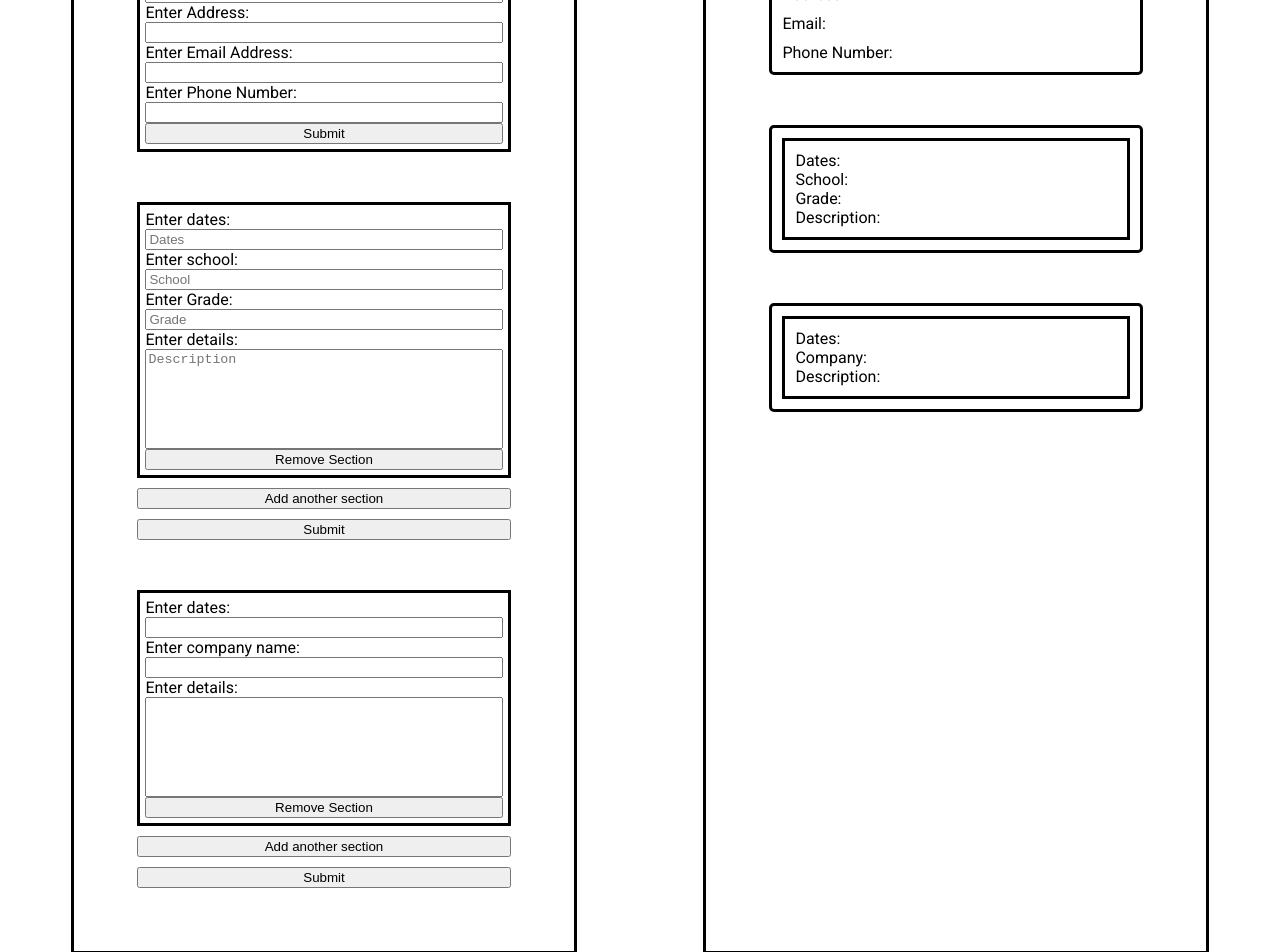
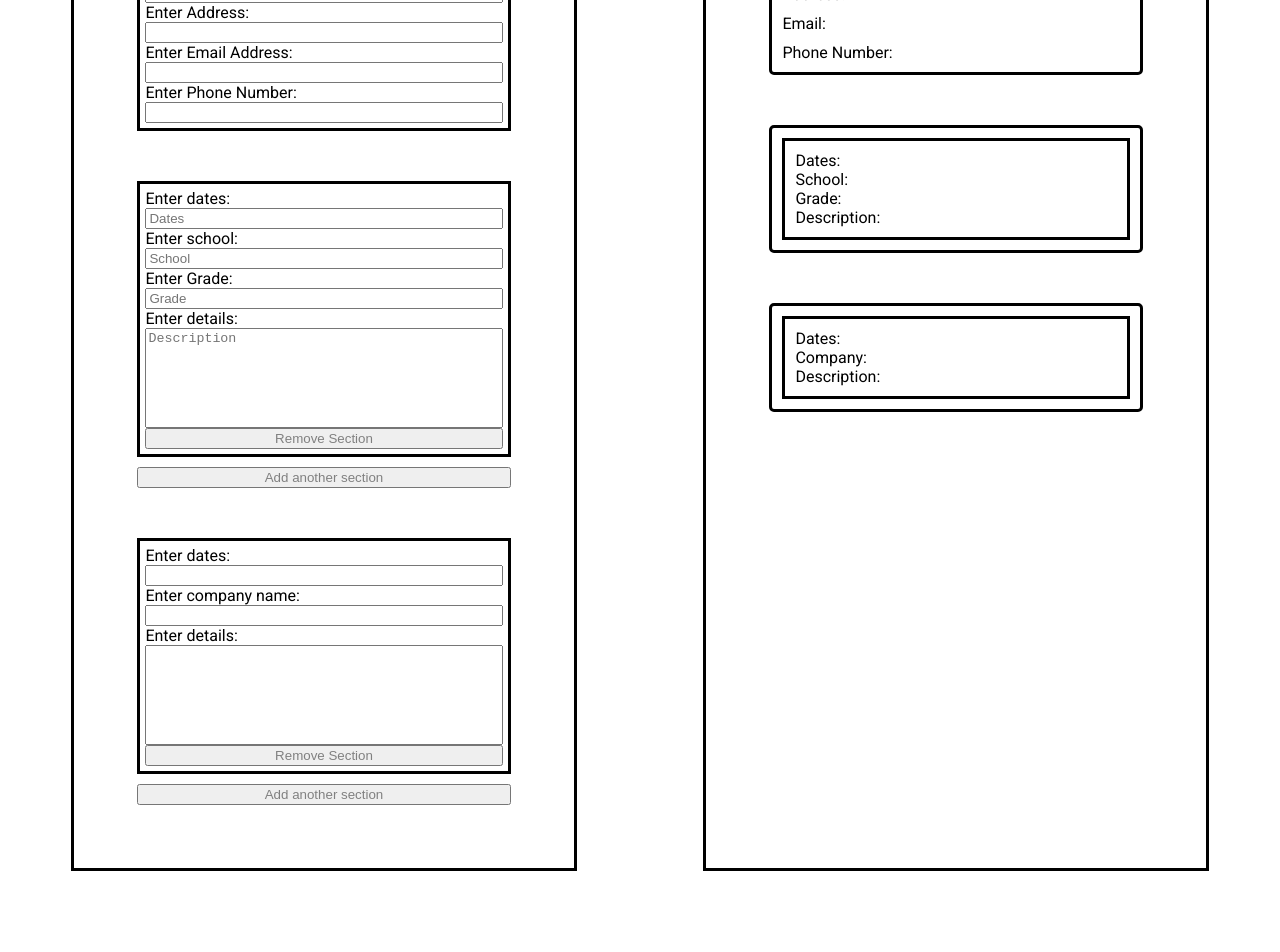
Before and after one commit to dunsd/cv-project, a React (Create React App) app: page / in a window 1280 px wide. Shown: the part 160-1112 px from the top of the page. After the commit the page ends 1039 px from the top, so only its background shows below. Built offline with nearby package versions, Linux system fonts and the light colour scheme.

Commit message:
Add overflow handling and remove submit buttons

```diff
--- a/src/App.css
+++ b/src/App.css
@@ -27,3 +27,7 @@
     gap: 50px;
 
 }
+
+button {
+    color: grey;
+}
--- a/src/components/EducationForm.js
+++ b/src/components/EducationForm.js
@@ -46,7 +46,6 @@ const EducationForm = ({eduInputs, onEduChange, removeEdu, addEduSection}) => {
                 )
             })}
             <button onClick={addEduSection}>Add another section</button>
-            <button onClick={onEduSubmit}>Submit</button>
         </form>
     )
 }
--- a/src/components/UserForm.js
+++ b/src/components/UserForm.js
@@ -50,7 +50,6 @@ const UserForm = ({userInfo, onUserChange}) => {
                     value={userInfo.phone || ""}
                     onChange={onUserChange}
                 />
-                <button onClick={handleUserSubmit} type="submit">Submit</button>
             </form>
     )
 }
--- a/src/components/WorkForm.js
+++ b/src/components/WorkForm.js
@@ -39,7 +39,6 @@ const WorkForm = ({workInputs, onWorkChange, removeWork, addWorkSection}) => {
                 )
             })}
             <button onClick={addWorkSection}>Add another section</button>
-            <button onClick={onWorkSubmit}>Submit</button>
         </form>
     )
 }
--- a/src/components/css/Displays.css
+++ b/src/components/css/Displays.css
@@ -12,4 +12,5 @@
     display: flex;
     flex-direction: column;
     padding: 10px;
+    overflow: auto;
 }
```
